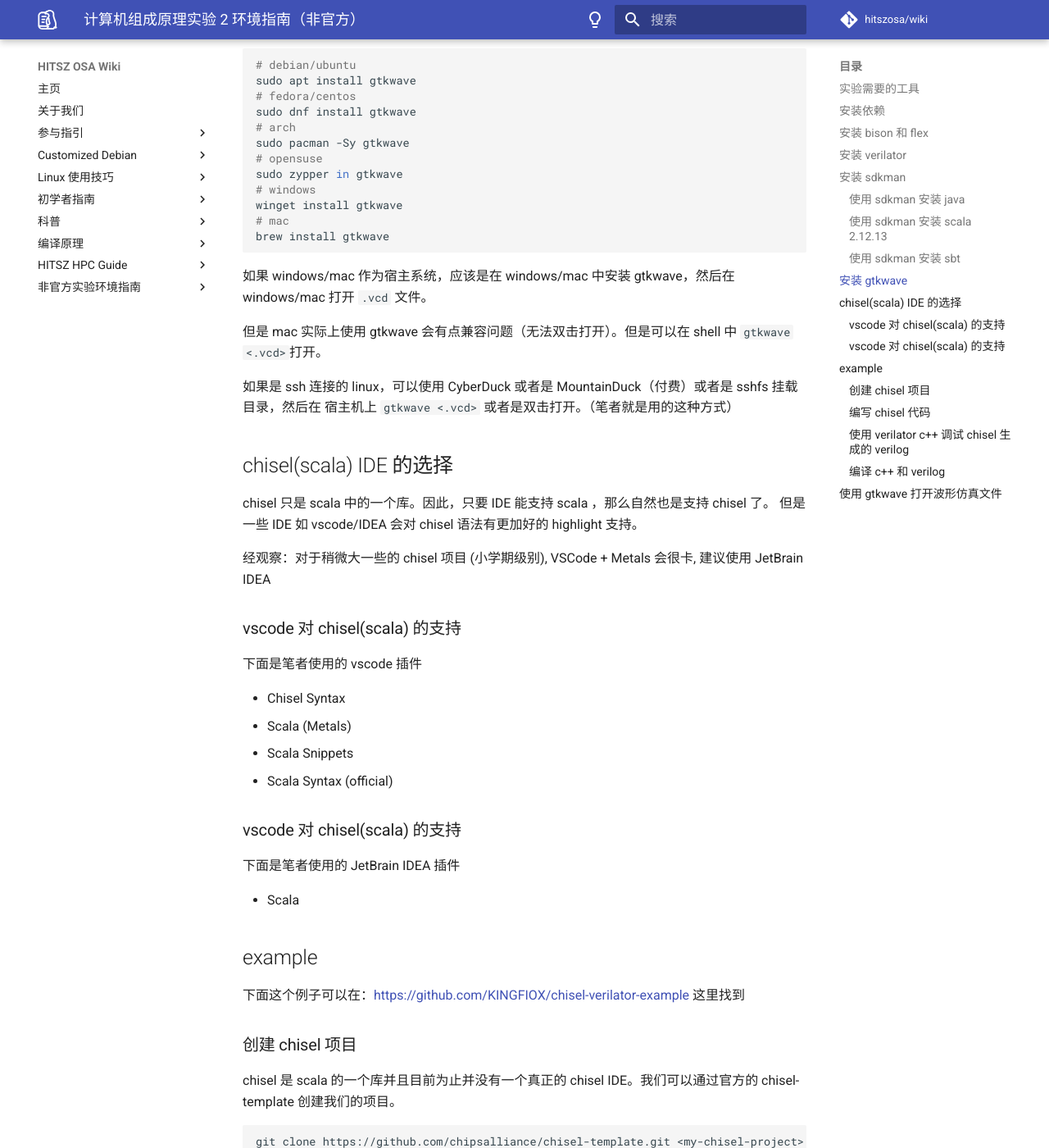
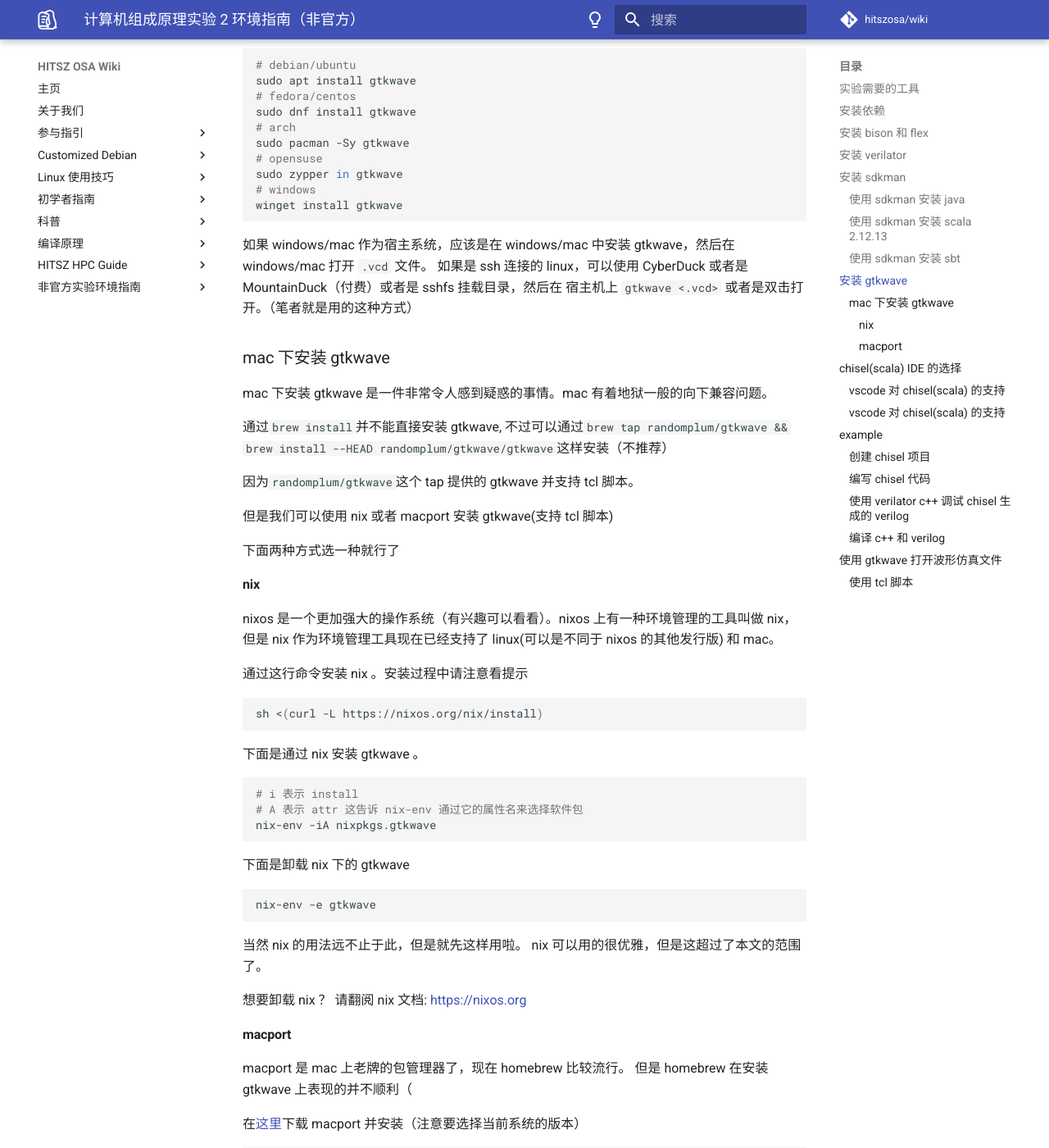
Before and after one commit to hitszosa/wiki, an MkDocs documentation site: the page built from docs/unofficial-lab-env/comp-organ-lab2.md, in a window 1280 px wide and 1400 px high, scrolled down 3296 px. Shown: the whole window at 82% size. Built offline with MkDocs 1.6.1 and Material for MkDocs 9.7.7, drawn with Linux system fonts in a browser that asks for light colours; comment, search, counter and statistics services are not loaded; some of the changed text lies outside the part shown.

Commit message:
:pencil:

````diff
--- a/docs/unofficial-lab-env/comp-organ-lab2.md
+++ b/docs/unofficial-lab-env/comp-organ-lab2.md
@@ -41,7 +41,7 @@ sudo zypper in -t pattern devel_C_C++
 
 如果配置环境过程中出现“command not found.”可能是有依赖的工具没装，此时可以利用搜索引擎。
 
-mac 需要安装 homebrew 作为包管理器，请查阅: https://mirrors.tuna.tsinghua.edu.cn/help/homebrew/
+mac 需要安装 homebrew 作为包管理器，请查阅：https://mirrors.tuna.tsinghua.edu.cn/help/homebrew/
 
 ## 安装 bison 和 flex
 
@@ -95,8 +95,8 @@ verilator 在编译过程中，需要用到 gnu 方言，因此推荐使用 linu
 
 ## 安装 sdkman
 
-注意，并不一定要安装 sdkman 。sdkman 是一个用于管理 java 相关开发环境的软件。
-如果我们发行版的包管理器可以顺利安装 java, scala@2.12.13, sbt ，那么实际上也不需要 sdkman。
+注意，并不一定要安装 sdkman。sdkman 是一个用于管理 java 相关开发环境的软件。
+如果我们发行版的包管理器可以顺利安装 java, scala@2.12.13, sbt，那么实际上也不需要 sdkman。
 
 ```sh
 # arch
@@ -110,7 +110,7 @@ brew install sbt openjdk scala@2.12
 ```
 
 注意，笔者没有查到 ubuntu/debian/opensuse/centos 可以使用包管理安装 sbt 的方式。
-因此，推荐通过 sdkman 安装 sbt 。当然，scala 和 openjdk 是可以通过包管理器安装的。
+因此，推荐通过 sdkman 安装 sbt。当然，scala 和 openjdk 是可以通过包管理器安装的。
 
 可以通过下面这个命令安装
 
@@ -153,22 +153,73 @@ sudo pacman -Sy gtkwave
 sudo zypper in gtkwave
 # windows
 winget install gtkwave
-# mac
-brew install gtkwave
 ```
 
 如果 windows/mac 作为宿主系统，应该是在 windows/mac 中安装 gtkwave，然后在 windows/mac 打开 `.vcd` 文件。
+如果是 ssh 连接的 linux，可以使用 CyberDuck 或者是 MountainDuck（付费）或者是 sshfs 挂载目录，然后在 宿主机上 `gtkwave <.vcd>` 或者是双击打开。（笔者就是用的这种方式）
 
-但是 mac 实际上使用 gtkwave 会有点兼容问题（无法双击打开）。但是可以在 shell 中 `gtkwave <.vcd>`打开。
+### mac 下安装 gtkwave
 
-如果是 ssh 连接的 linux，可以使用 CyberDuck 或者是 MountainDuck（付费）或者是 sshfs 挂载目录，然后在 宿主机上 `gtkwave <.vcd>` 或者是双击打开。（笔者就是用的这种方式）
+mac 下安装 gtkwave 是一件非常令人感到疑惑的事情。mac 有着地狱一般的向下兼容问题。
+
+通过`brew install`并不能直接安装 gtkwave,
+不过可以通过`brew tap randomplum/gtkwave && brew install --HEAD randomplum/gtkwave/gtkwave`这样安装（不推荐）
+
+因为`randomplum/gtkwave`这个 tap 提供的 gtkwave 并支持 tcl 脚本。
+
+但是我们可以使用 nix 或者 macport 安装 gtkwave(支持 tcl 脚本)
+
+下面两种方式选一种就行了
+
+#### nix
+
+nixos 是一个更加强大的操作系统（有兴趣可以看看）。nixos 上有一种环境管理的工具叫做 nix，
+但是 nix 作为环境管理工具现在已经支持了 linux(可以是不同于 nixos 的其他发行版) 和 mac。
+
+通过这行命令安装 nix 。安装过程中请注意看提示
+
+```sh
+sh <(curl -L https://nixos.org/nix/install)
+```
+
+下面是通过 nix 安装 gtkwave 。
+
+```sh
+# i 表示 install
+# A 表示 attr 这告诉 nix-env 通过它的属性名来选择软件包
+nix-env -iA nixpkgs.gtkwave
+```
+
+下面是卸载 nix 下的 gtkwave
+
+```sh
+nix-env -e gtkwave
+```
+
+当然 nix 的用法远不止于此，但是就先这样用啦。
+nix 可以用的很优雅，但是这超过了本文的范围了。
+
+想要卸载 nix ？ 请翻阅 nix 文档: https://nixos.org
+
+#### macport
+
+macport 是 mac 上老牌的包管理器了，现在 homebrew 比较流行。
+但是 homebrew 在安装 gtkwave 上表现的并不顺利（
+
+在[这里](https://www.macports.org/install.php)下载 macport 并安装（注意要选择当前系统的版本）
+
+```sh
+sudo port install gtkwave
+```
+
+想要卸载 macport ? 请翻阅 macport 文档: https://guide.macports.org/chunked/installing.macports.uninstalling.html
 
 ## chisel(scala) IDE 的选择
 
-chisel 只是 scala 中的一个库。因此，只要 IDE 能支持 scala ，那么自然也是支持 chisel 了。
+chisel 只是 scala 中的一个库。因此，只要 IDE 能支持 scala，那么自然也是支持 chisel 了。
 但是一些 IDE 如 vscode/IDEA 会对 chisel 语法有更加好的 highlight 支持。
 
-经观察：对于稍微大一些的 chisel 项目 (小学期级别), VSCode + Metals 会很卡, 建议使用 JetBrain IDEA
+经观察：对于稍微大一些的 chisel 项目 (小学期级别), VSCode + Metals 会很卡，建议使用 JetBrain IDEA
 
 ### vscode 对 chisel(scala) 的支持
 
@@ -199,7 +250,7 @@ git clone https://github.com/chipsalliance/chisel-template.git <my-chisel-projec
 
 ### 编写 chisel 代码
 
-chisel-template 项目下天然的提供了一个 GCD 硬件 module 。
+chisel-template 项目下天然的提供了一个 GCD 硬件 module。
 
 ```scala
 /// src/main/scala/gcd/GCD.scala
@@ -285,8 +336,8 @@ module GCD(
 endmodule
 ```
 
-- 这里是 scala 教程： https://docs.scala-lang.org/zh-cn/
-- 这里是 chisel 教程： https://www.chisel-lang.org/docs/cookbooks/cookbook
+- 这里是 scala 教程：https://docs.scala-lang.org/zh-cn/
+- 这里是 chisel 教程：https://www.chisel-lang.org/docs/cookbooks/cookbook
 
 ### 使用 verilator c++ 调试 chisel 生成的 verilog
 
@@ -382,14 +433,51 @@ verilator -Wall --cc --trace -Iobj_dir -Wno-UNUSEDSIGNAL GCD.sv --exe tb.cxx #
 make -C obj_dir -f VGCD.mk
 ```
 
-这样我们就用 verilator 编译完成了 c++ 和 verilog 。我们可以在 obj_dir 文件夹下面找到 VGCD 可执行文件。
+这样我们就用 verilator 编译完成了 c++ 和 verilog。我们可以在 obj_dir 文件夹下面找到 VGCD 可执行文件。
 我们可以通过 `./VGCD` 执行可执行文件。执行完成以后，可以看到输出 `success` 字样并且在项目的根目录下生成了 `gcd.vcd` 文件。
-我们可以使用 vscode 的 wavetrace 插件（付费） 打开 `.vcd` 文件。
+我们可以使用 vscode 的 wavetrace 插件（付费）打开 `.vcd` 文件。
 
 这是 verilator 的使用教程：https://itsembedded.com/dhd_list/
 
 ## 使用 gtkwave 打开波形仿真文件
 
 ```sh
-gtkwave mul.vcd
+gtkwave gcd.vcd
 ```
+
+### 使用 tcl 脚本
+
+每次我们使用 gtkwave 调试波形图的时候。每次打开需要一个步骤：选中信号，然后 append/insert 。
+这很不优雅。尤其是：当我们需要频繁的调试。打开 gtkwave -> 选中信号 -> a/i -> 看波形 -> 改代码 -> make run -> 打开 gtkwave ->
+选中信号 -> a/i -> 看波形 -> ...
+
+但是，实际上，选中信号 -> a/i 这个步骤我们可以实现的更加自动化一些 —— 编写 tcl 脚本!
+实现打开 gtkwave 的时候，就将所有的信号 append/insert 到屏幕上
+
+创建一个 load_all_waves.tcl 文件，写入以下内容，保存。
+
+```tcl
+# load_all_waves.tcl
+# Add all signals
+set nfacs [ gtkwave::getNumFacs ]
+set all_facs [list]
+for {set i 0} {$i < $nfacs } {incr i} {
+  set facname [ gtkwave::getFacName $i ]
+  lappend all_facs "$facname"
+}
+set num_added [ gtkwave::addSignalsFromList $all_facs ]
+puts "num signals added: $num_added"
+
+# Zoom full
+gtkwave::/Time/Zoom/Zoom_Full
+
+# Print
+# set dumpname [ gtkwave::getDumpFileName ]
+# gtkwave::/File/Print_To_File PDF {Letter (8.5" x 11")} Minimal $dumpname.pdf
+```
+
+然后我们可以通过下面这个命令打开`.tcl`和`.vcd`
+
+```sh
+gtkwave -S load_all_waves.tcl gcd.vcd
+```
````
